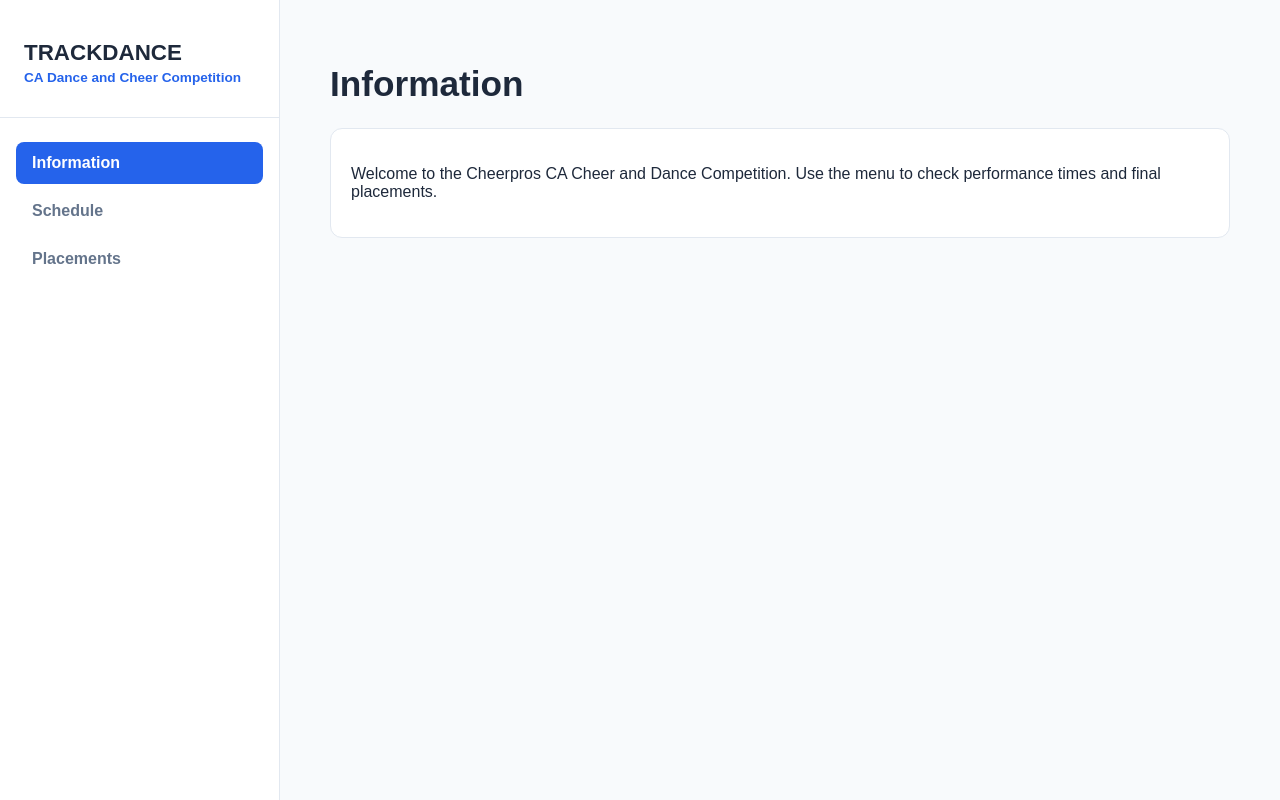
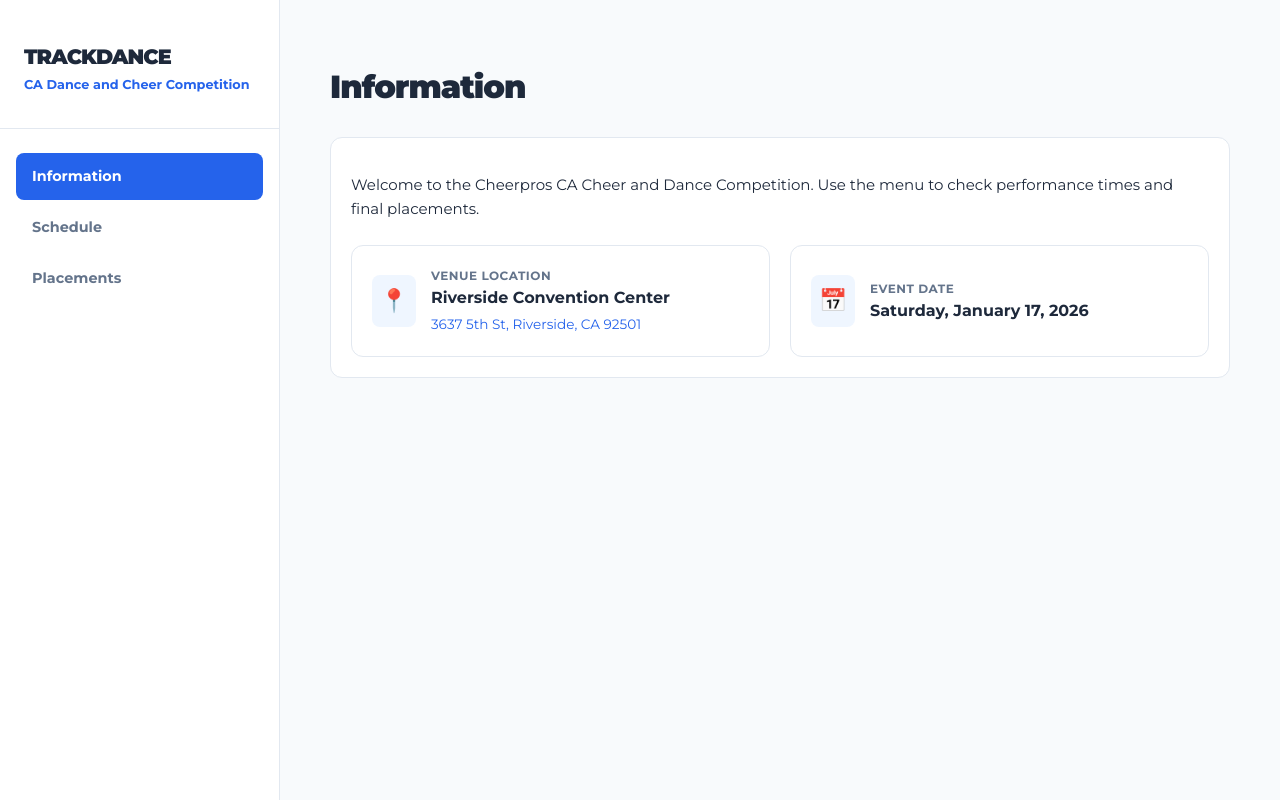
Before and after one commit to ZhengEDU/trackdance, a Flask app: page / in a window 1280 px wide. Run offline with Flask 3, Linux system fonts and the light colour scheme; some web fonts are replaced.

Commit message:
ui design

```diff
--- a/static/style.css
+++ b/static/style.css
@@ -1,19 +1,5 @@
-/* FONT REGISTRATION */
-@font-face {
-    font-family: 'Uni Neue';
-    src: url('/static/fonts/UniNeue-Trial-Black.ttf') format('truetype');
-    font-weight: 900;
-}
-@font-face {
-    font-family: 'Uni Neue';
-    src: url('/static/fonts/UniNeue-Trial-Bold.ttf') format('truetype');
-    font-weight: 700;
-}
-@font-face {
-    font-family: 'Uni Neue';
-    src: url('/static/fonts/UniNeue-Trial-Book.ttf') format('truetype');
-    font-weight: 400;
-}
+/* GOOGLE FONTS IMPORT - Montserrat: 400(Regular), 700(Bold), 900(Black) */
+@import url('https://fonts.googleapis.com/css2?family=Montserrat:wght@400;700;900&display=swap');
 
 :root {
     --sidebar-width: 280px;
@@ -28,11 +14,12 @@
 * { box-sizing: border-box; }
 
 body {
-    font-family: 'Uni Neue', sans-serif;
+    font-family: 'Montserrat', sans-serif; /* Switched to Montserrat */
     margin: 0;
     background-color: var(--bg);
     color: var(--text-main);
-    font-size: 16px;
+    font-size: 15px; /* Slightly smaller for a cleaner professional look */
+    line-height: 1.6;
 }
 
 /* MOBILE ELEMENTS */
@@ -53,15 +40,14 @@ body {
     background: var(--primary);
     color: white;
     border: none;
-    width: 50px;
-    height: 50px;
-    border-radius: 10px;
-    font-weight: 900;
+    width: 48px;
+    height: 48px;
+    border-radius: 12px;
+    font-size: 1.2rem;
     cursor: pointer;
     box-shadow: 0 4px 12px rgba(37, 99, 235, 0.3);
 }
 
-/* Close Button inside Sidebar */
 .close-sidebar {
     display: none;
     position: absolute;
@@ -69,7 +55,7 @@ body {
     right: 20px;
     background: none;
     border: none;
-    font-size: 1.5rem;
+    font-size: 1.4rem;
     font-weight: 900;
     color: var(--text-muted);
     cursor: pointer;
@@ -91,8 +77,22 @@ body {
 }
 
 .sidebar-header { padding: 40px 24px 32px; border-bottom: 1px solid var(--border); }
-.site-title { font-weight: 900; font-size: 1.4rem; text-transform: uppercase; color: var(--text-main); }
-.event-subtitle { font-weight: 700; font-size: 0.85rem; color: var(--primary); display: block; margin-top: 4px; }
+
+.site-title {
+    font-weight: 900; /* Extra heavy for branding */
+    font-size: 1.3rem;
+    text-transform: uppercase;
+    color: var(--text-main);
+    letter-spacing: -1px; /* Tighter spacing for a logo-like look */
+}
+
+.event-subtitle {
+    font-weight: 700;
+    font-size: 0.8rem;
+    color: var(--primary);
+    display: block;
+    margin-top: 2px;
+}
 
 .nav-menu { flex: 1; padding: 24px 16px; }
 .nav-item {
@@ -101,8 +101,9 @@ body {
     color: var(--text-muted);
     text-decoration: none;
     border-radius: 8px;
-    margin-bottom: 6px;
+    margin-bottom: 4px;
     font-weight: 700;
+    font-size: 0.9rem;
     transition: 0.2s;
 }
 .nav-item.active-tab { background: var(--primary); color: white; }
@@ -111,47 +112,69 @@ body {
 .content-area { margin-left: var(--sidebar-width); flex: 1; padding: 40px; }
 .view { display: none; max-width: 900px; margin: 0 auto; }
 .view.active { display: block; }
-h1 { font-weight: 900; font-size: 2.2rem; margin-bottom: 24px; }
+
+h1 {
+    font-weight: 900;
+    font-size: 2rem;
+    margin-bottom: 24px;
+    letter-spacing: -1px;
+}
+
+/* INFO VIEW STYLING */
+.info-grid {
+    display: grid;
+    grid-template-columns: repeat(auto-fit, minmax(280px, 1fr));
+    gap: 20px;
+    margin-top: 24px;
+}
+
+.info-item {
+    display: flex;
+    align-items: center;
+    gap: 15px;
+    background: white;
+    padding: 20px;
+    border-radius: 12px;
+    border: 1px solid var(--border);
+}
+
+.info-icon { font-size: 1.4rem; background: #eff6ff; padding: 8px; border-radius: 8px; }
+.info-text strong { display: block; font-size: 0.75rem; color: var(--text-muted); text-transform: uppercase; letter-spacing: 0.5px; }
+.info-text p { margin: 0; font-weight: 700; font-size: 1rem; color: var(--text-main); }
 
 /* CARDS & TABLES */
 .card { background: var(--white); border-radius: 12px; border: 1px solid var(--border); padding: 20px; margin-bottom: 20px; }
 .filter-bar { display: flex; gap: 15px; flex-wrap: wrap; }
-.filter-group { display: flex; flex-direction: column; gap: 4px; }
-.filter-group select { padding: 8px; border-radius: 6px; border: 1.5px solid var(--border); font-family: 'Uni Neue'; font-weight: 700; min-width: 180px; }
+.filter-group select {
+    padding: 8px; border-radius: 6px; border: 1.5px solid var(--border);
+    font-family: 'Montserrat'; font-weight: 700; font-size: 0.85rem; min-width: 180px;
+}
 
 table { width: 100%; border-collapse: collapse; }
-th { text-align: left; font-size: 0.75rem; text-transform: uppercase; color: var(--text-muted); padding: 12px; border-bottom: 2px solid var(--border); }
-td { padding: 12px; border-bottom: 1px solid var(--border); }
+th { text-align: left; font-size: 0.7rem; text-transform: uppercase; color: var(--text-muted); padding: 12px; border-bottom: 2px solid var(--border); font-weight: 700; }
+td { padding: 12px; border-bottom: 1px solid var(--border); font-size: 0.9rem; }
 tr.highlight { background: #eff6ff; color: var(--primary); font-weight: 700; }
 
 /* PLACEMENTS */
 .division-block { border: 1px solid var(--border); border-radius: 10px; margin-bottom: 10px; overflow: hidden; }
-.division-toggle { width: 100%; padding: 15px; background: white; border: none; display: flex; justify-content: space-between; font-family: 'Uni Neue'; font-weight: 700; cursor: pointer; }
+.division-toggle { width: 100%; padding: 15px; background: white; border: none; display: flex; justify-content: space-between; font-family: 'Montserrat'; font-weight: 700; cursor: pointer; font-size: 1rem; }
 .division-results { display: none; padding: 15px; background: #fafafa; border-top: 1px solid var(--border); }
 .division-results.open { display: block; }
 
 /* MOBILE RESPONSIVENESS */
 @media (max-width: 768px) {
     .menu-toggle { display: block; }
-    .close-sidebar { display: block; } /* Show X inside sidebar */
+    .close-sidebar { display: block; }
 
     .sidebar { transform: translateX(-100%); }
     .sidebar.open { transform: translateX(0); }
     .sidebar-overlay.open { display: block; }
 
-    /* Hide MENU button when sidebar is open */
-    .sidebar.open ~ .menu-toggle { display: none; }
-
     .content-area { margin-left: 0; padding: 90px 20px 40px; }
 
-    /* Tablet/Mobile filters */
-    .filter-bar { flex-direction: column; }
-    .filter-group select { width: 100%; }
-
-    /* Table to Cards */
     table, thead, tbody, th, td, tr { display: block; }
     thead { display: none; }
     tr { margin-bottom: 15px; border: 1px solid var(--border); border-radius: 10px; background: white; padding: 10px; }
-    td { border: none; padding: 6px 10px; display: flex; justify-content: space-between; }
-    td::before { content: attr(data-label); font-weight: 700; color: var(--text-muted); font-size: 0.75rem; }
+    td { border: none; padding: 6px 10px; display: flex; justify-content: space-between; align-items: center;}
+    td::before { content: attr(data-label); font-weight: 700; color: var(--text-muted); font-size: 0.7rem; text-transform: uppercase; }
 }
--- a/templates/event.html
+++ b/templates/event.html
@@ -31,9 +31,32 @@
             <h1>Information</h1>
             <div class="card">
                 <p>Welcome to the Cheerpros CA Cheer and Dance Competition. Use the menu to check performance times and final placements.</p>
+
+                <div class="info-grid">
+                    <div class="info-item">
+                        <div class="info-icon">📍</div>
+                        <div class="info-text">
+                            <strong>Venue Location</strong>
+                            <p>Riverside Convention Center</p>
+                            <a href="https://www.google.com/maps/search/?api=1&query=3637+5th+St+Riverside+CA+92501"
+                               target="_blank"
+                               class="address-link"
+                               style="color: var(--primary); text-decoration: none; font-size: 0.85rem; font-weight: 400; display: block; margin-top: 4px;">
+                               3637 5th St, Riverside, CA 92501
+                            </a>
+                        </div>
+                    </div>
+
+                    <div class="info-item">
+                        <div class="info-icon">📅</div>
+                        <div class="info-text">
+                            <strong>Event Date</strong>
+                            <p>Saturday, January 17, 2026</p>
+                        </div>
+                    </div>
+                </div>
             </div>
         </div>
-
         <div id="schedule" class="view">
             <h1>Schedule</h1>
 
```
Also changed, not shown: app.py (line endings or trailing spaces), 1 other file.
